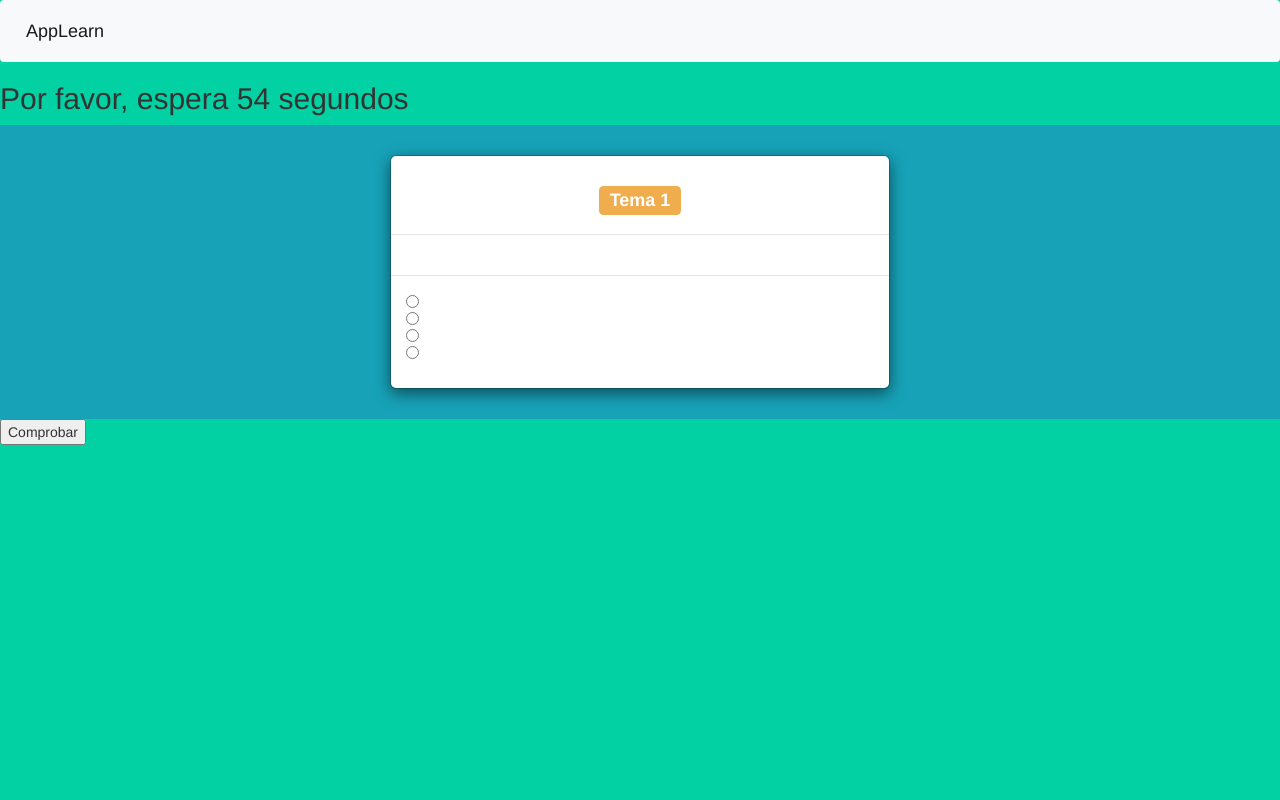
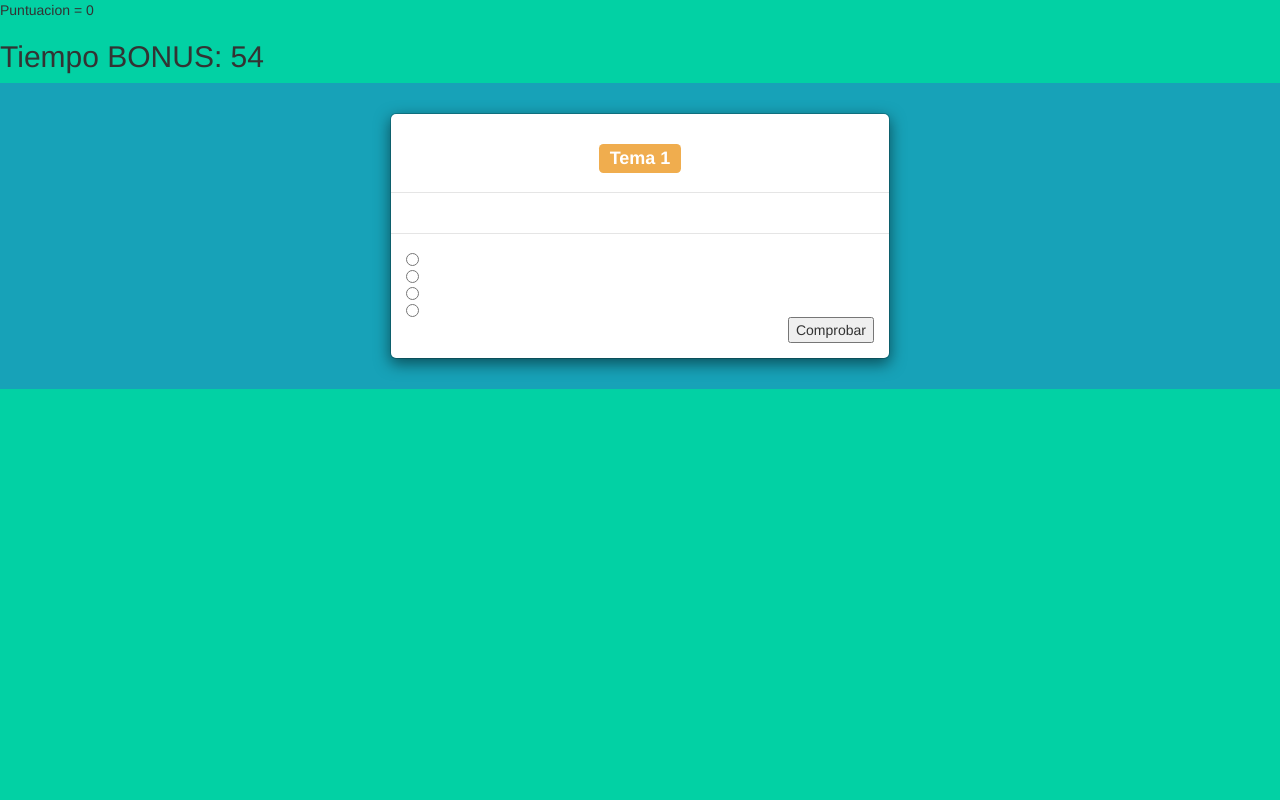
Before and after one commit to francalzado/TFG-final, a PHP site: page /flashcards?id_tema=1 in a window 1280 px wide. Run offline with PHP 8.4, Linux system fonts and the light colour scheme; the visitor is signed in with stand-in values (Sample User, id 1); data comes from the database, SQL or seed files in the repository; some libraries are stand-ins or nearby versions.

Commit message:
avance flashcards y opciones administrador

```diff
--- a/app/ControlSesion.inc.php
+++ b/app/ControlSesion.inc.php
@@ -12,6 +12,7 @@
         $_SESSION['rol'] = $rol;
         $_SESSION['contador'] = $contador;
         $_SESSION['id_tema']="";
+        $_SESSION['puntuacion']= 0;
     }
 
     public static function cerrar_sesion() {
@@ -45,6 +46,12 @@
         return $_SESSION['contador'];
     }
 
+    public static function setPuntuacion($totalPuntuacion){
+       $_SESSION['puntuacion'] = $_SESSION['puntuacion'] + $totalPuntuacion;
+
+        return $_SESSION['contador'];
+    }
+
     public static function getNombre() {
         return $_SESSION['nombre'];
     }
--- a/flashcards.php
+++ b/flashcards.php
@@ -55,11 +55,11 @@
             }
             if ($usuario_modificado) {
                 print 'Se ha modificado correctamente';
-                Redireccion :: redirigir(RUTA_FLASHCARDS. '?id_tema=' .  $_GET['id_tema']);
+                Redireccion :: redirigir(RUTA_FLASHCARDS . '?id_tema=' . $_GET['id_tema']);
             }
             if (!$usuario_modificado)
                 print 'No se ha modificado correctaente';
-            Redireccion :: redirigir(RUTA_FLASHCARDS . '?id_tema=' .  $_GET['id_tema']);
+            Redireccion :: redirigir(RUTA_FLASHCARDS . '?id_tema=' . $_GET['id_tema']);
 
             break;
         case "btnEliminar":
@@ -74,11 +74,11 @@
                 print 'Error' . $ex->getMessage();
             }
             if ($usuario_borrado) {
-                Redireccion :: redirigir(RUTA_FLASHCARDS. '?id_tema=' .  $_GET['id_tema']);
+                Redireccion :: redirigir(RUTA_FLASHCARDS . '?id_tema=' . $_GET['id_tema']);
                 print 'Se ha borrado correctamente';
             }
             if (!$usuario_borrado)
-                Redireccion :: redirigir(RUTA_FLASHCARDS . '?id_tema=' .  $_GET['id_tema']);
+                Redireccion :: redirigir(RUTA_FLASHCARDS . '?id_tema=' . $_GET['id_tema']);
             print 'No se ha borrado correctaente';
 
 
@@ -101,11 +101,11 @@
                 print 'ERROR' . $ex->getMessage();
             }
             if ($usuario_Add) {
-                Redireccion :: redirigir(RUTA_FLASHCARDS . '?id_tema=' .  $_GET['id_tema']);
+                Redireccion :: redirigir(RUTA_FLASHCARDS . '?id_tema=' . $_GET['id_tema']);
                 print 'Se ha añadido correctamente';
             }
             if (!$usuario_Add)
-                Redireccion :: redirigir(RUTA_FLASHCARDS . '?id_tema=' .  $_GET['id_tema']);
+                Redireccion :: redirigir(RUTA_FLASHCARDS . '?id_tema=' . $_GET['id_tema']);
             print 'No se ha añadido correctaente';
 
 
@@ -254,9 +254,11 @@
 
     <?php
 } else {
+
+    if (COUNT($todos) === 0) {
         include_once 'plantillas/navbar-inicio.inc.php';
+        ?>
 
-    if(COUNT($todos)===0){?>
         <div class="container-fluid bg-info1">
             <div class="modal-dialog">
                 <div class="modal-content">
@@ -265,12 +267,14 @@
                     </div>
                 </div>
             </div>
-    <?php }else{
+        <?php
+        } else {
             include_once 'plantillas/flashcard_estudiante.php';
             ?>
 
 
             <?php
-}}
+        }
+    }
     include_once 'plantillas/documento-cierre.inc.php';
     ?>
--- a/plantillas/flashcard_estudiante.php
+++ b/plantillas/flashcard_estudiante.php
@@ -2,6 +2,8 @@
 <script src="//maxcdn.bootstrapcdn.com/bootstrap/3.3.0/js/bootstrap.min.js"></script>
 <script src="//code.jquery.com/jquery-1.11.1.min.js"></script>
 <link rel="stylesheet" type="text/css" href="/css/flashcard.css.css" media="screen" />
+<script type="text/javascript" src="http://ajax.googleapis.com/ajax/libs/jquery/3.1.0/jquery.min.js"></script>
+
 
 <script language="JavaScript">
 
@@ -12,20 +14,30 @@
 
 function updateReloj()
 {
-        document.getElementById('CuentaAtras').innerHTML = "Por favor, espera "+totalTiempo+" segundos";
+    document.getElementById('CuentaAtras').innerHTML = "Tiempo BONUS: "+totalTiempo+"";
+    var data = {};
 
         /* Restamos un segundo al tiempo restante */
+        if(totalTiempo!=0)
         totalTiempo-=1;
+        data.totalTiempo=totalTiempo;
         /* Ejecutamos nuevamente la función al pasar 1000 milisegundos (1 segundo) */
         setTimeout("updateReloj()",1000);
 
 }
 
 window.onload=updateReloj;
-
+var url = 'flashcard_estudiante.php';
+  $.ajax({
+        method: 'POST',
+        url: url,
+        data: data,   //acá están todos los parámetros (valores a enviar) del POST
+        success: function(response){
+            // Se ejecuta al finalizar
+            //   mostrar si está OK en consola
+            console.log(response);
+        }});
 </script>
-
-
     <?php
 $PHPvariable;
 $accion = (isset($_POST['accion'])) ? $_POST['accion'] : "";
@@ -33,7 +45,9 @@
 $accion1 = (isset($_POST['accion1'])) ? $_POST['accion1'] : "";
 $finalizar = (isset($_POST['finalizar'])) ? $_POST['finalizar'] : "";
 $id_flash = (isset($_POST['id_fc'])) ? $_POST['id_fc'] : "";
-echo $totalTiempo;
+$_SESSION['puntuacion']=(isset($_POST['totalTiempo'])) ? $_POST['totalTiempo'] : "0";
+echo "Puntuacion = ".$_SESSION['puntuacion'];
+
 if ($finalizar) {
 
     try {
@@ -54,7 +68,7 @@
 }
 if ($accion) {
     $PHPvariable = "<script> document.write(totalTiempo) </script>";
-echo "PHPvariable = ".$PHPvariable;
+
     ?>
 
     <?php $respuesta = (isset($_POST['r' . $id_flash])) ? $_POST['r'.$id_flash] : ""; ?><br><?php
@@ -88,13 +102,18 @@
             </div>
             <div class="modal-body">
 
-                        <?php echo $flashcard['val']?>
-                    <div class="card text-right" style="width: 18rem;">
+                        <?php if($respuesta === $flashcard['val']){
 
-                        </div>
-                        </div>
-                        </div>
-                        </div>
+                            ?><h3 style="color:mediumseagreen;">Correcto. </h3>
+                            <?php
+                        }else{
+                            ?> <h3 style="color:Tomato;">Error.</h3><h3 style="color:black">La respuesta correcta era
+                            <?php
+                            echo $flashcard['r'.$flashcard['val']];?> </h3>
+                            <?php
+                        }?>
+
+
             </div>
     <?php
 
@@ -123,13 +142,9 @@
                                 <input type="radio" name="r<?php echo $name ?>" value="4"><?php echo $flashcard['r4']; ?><br>
                                 <input type="hidden" name="id_fc" value="<?php echo $flashcard['id_fc']; ?>">
 
-                        </div>
-                        </div>
-                        </div>
-                        </div>
 
 
-                        <div class="container-fluid bg-info" align="center" style="background-color: #bd2130">
+                                <div class="container-fluid bg-info" align="center">
                                     <span id="answer"></span>
                                 </div>
 
@@ -142,12 +157,20 @@
     ?>
                                 <form action="" method="post">
 
-                        <input type="submit" name="finalizar" value="Finalizar">
+                                    <input type="submit" name="finalizar" value="Finalizar" style="float:right">
                                 </form>
+
+                                </div>
+                                </div>
+                                </div>
                     <?php } else if ($_SESSION['contador'] != (COUNT($todos)) && $accion) { ?>
                                 <form action="" method="post">
-                        <input type="submit" name="accion1" value="Siguiente Flashcard">
+                                    <input type="submit" name="accion1" value="Siguiente Flashcard" style="float:right" onclick="updateReloj();">
                                 </form>
+
+                                </div>
+                                </div>
+                                </div>
                     <?php
                     ControlSesion::setContador();
                     } else {
@@ -157,6 +180,10 @@
 
                     ?>
                                 <form action="" method="post">
-                        <input type="submit" name="accion" value="Comprobar">
+                                    <input type="submit" name="accion" value="Comprobar" style="float:right" onclick="updateReloj();">
                                 </form>
+
+                                </div>
+                                </div>
+                                </div>
                 <?php } ?>
```
Also changed, not shown: app/RepositorioAsignaturas.inc.php (+20 -0 lines), nuevos_usuarios.php (+45 -3 lines), gestion_asignaturas.php (added). Lines whose indentation alone changed are shown as unchanged.
